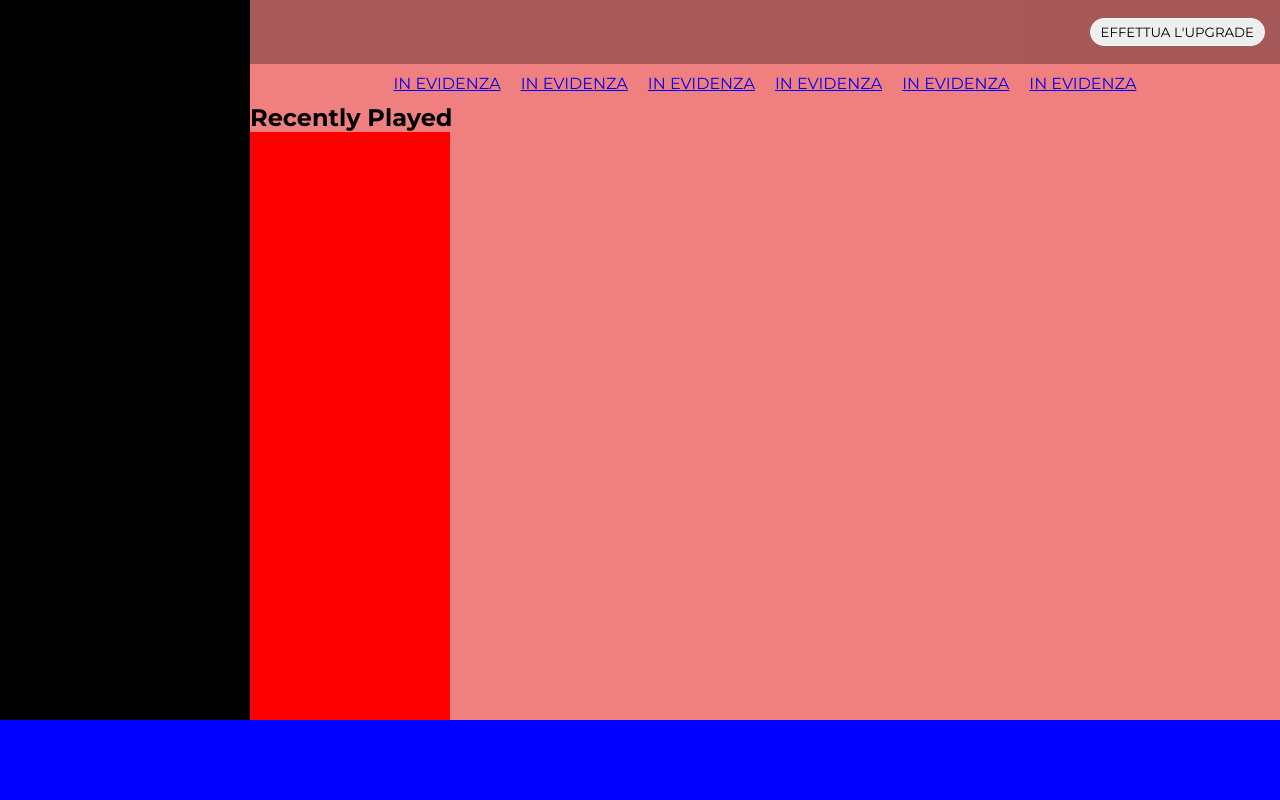
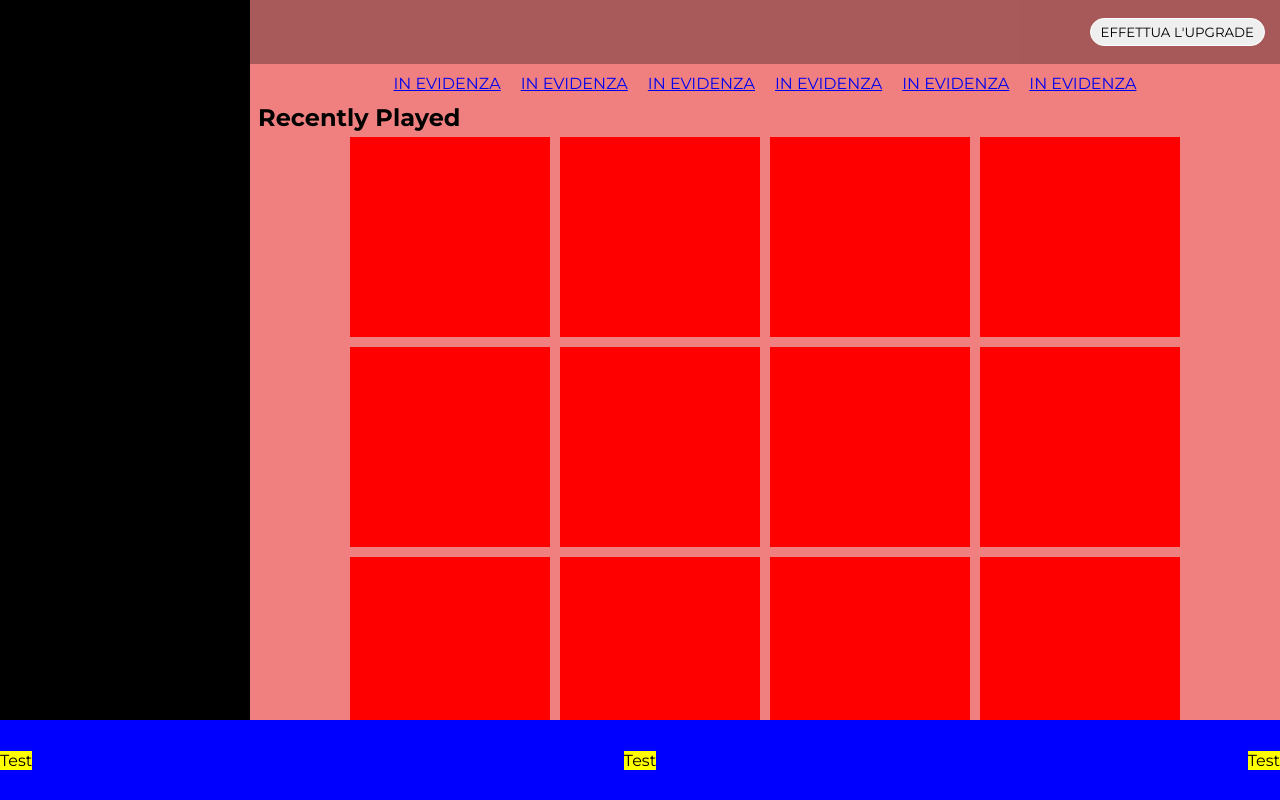
Before and after one commit to giulio30795/html-css-spotifyweb, a plain HTML site: page index.html in a window 1280 px wide. Drawn offline with Linux system fonts and the light colour scheme.

Commit message:
content test

```diff
--- a/css/main.css
+++ b/css/main.css
@@ -10,6 +10,7 @@
     background-color: red;
     height: 200px;
     width: 200px;
+    margin: 5px;
 }
 
 .main-container{
@@ -17,26 +18,22 @@
     height: 90vh;
 
 }
+/* Aside Section */
 
 aside{
     background-color: black;
     width: 250px;
+    flex-shrink: 0;
 }
 
-main{
-    background-color: lightcoral;
-    flex-grow: 1;
-    overflow: auto;
-    padding-top: 8vh;
+/* Header Section */
 
-
+header.cta-header button{
+    align-self: center;
+    padding: 5px 10px;
+    border-radius: 20px;
+    border: 1px solid white;
 }
-
-footer{
-    background-color: blue;
-    height: 10vh;
-}
-
 .cta-header{
     display: flex;
     height: 8vh;
@@ -48,14 +45,8 @@ footer{
     right: 0;
     justify-content: flex-end;
     padding: 20px 15px;
-
 }
-header.cta-header button{
-    align-self: center;
-    padding: 5px 10px;
-    border-radius: 20px;
-    border: 1px solid white;
-}
+/* Navbar Section */
 
 ul.navbar{
     display: flex;
@@ -67,3 +58,36 @@ ul.navbar{
 ul.navbar li{
     margin: 0 10px;
 }
+
+/* Main Section */
+
+main{
+    background-color: lightcoral;
+    flex-grow: 1;
+    overflow: auto;
+    padding: 8vh 1vh 0vh 1vh;
+
+}
+/* Playlist Content */
+.playlist-content{
+    display: flex;
+    justify-content: center;
+    flex-wrap: wrap;
+}
+
+
+/* Footer Section */
+
+footer{
+    background-color: blue;
+    height: 10vh;
+    display: flex;
+    justify-content: space-between;
+}
+
+footer div.footer-left, div.footer-center, div.footer-right{
+    background-color: yellow;
+    align-self: center;
+
+
+}
--- a/index.html
+++ b/index.html
@@ -31,6 +31,7 @@
             <header class="cta-header">
                 <button>EFFETTUA L'UPGRADE</button>
             </header>
+
             <!-- Navbar -->
             <ul class="navbar">
                 <li>
@@ -54,6 +55,9 @@
             </ul>
 
         <h2>Recently Played</h2>
+            <!-- Playlist Content -->
+
+            <div class="playlist-content">
                 <div class="test"></div>
                 <div class="test"></div>
                 <div class="test"></div>
@@ -62,13 +66,62 @@
                 <div class="test"></div>
                 <div class="test"></div>
                 <div class="test"></div>
+                <div class="test"></div>
+                <div class="test"></div>
+                <div class="test"></div>
+                <div class="test"></div>
+                <div class="test"></div>
+                <div class="test"></div>
+                <div class="test"></div>
+                <div class="test"></div>
+                <div class="test"></div>
+                <div class="test"></div>
+                <div class="test"></div>
+                <div class="test"></div>
+                <div class="test"></div>
+                <div class="test"></div>
+                <div class="test"></div>
+                <div class="test"></div>
+                <div class="test"></div>
+                <div class="test"></div>
+                <div class="test"></div>
+                <div class="test"></div>
+                <div class="test"></div>
+                <div class="test"></div>
+                <div class="test"></div>
+                <div class="test"></div>
+                <div class="test"></div>
+                <div class="test"></div>
+                <div class="test"></div>
+                <div class="test"></div>
+                <div class="test"></div>
+                <div class="test"></div>
+                <div class="test"></div>
+                <div class="test"></div>
+                <div class="test"></div>
+                <div class="test"></div>
+                <div class="test"></div>
+                <div class="test"></div>
+                <div class="test"></div>
+                <div class="test"></div>
+                <div class="test"></div>
+                <div class="test"></div>
+                <div class="test"></div>
+                <div class="test"></div>
+                <div class="test"></div>
+                <div class="test"></div>
+                <div class="test"></div>
+                <div class="test"></div>
+            </div>
             <!-- Content -->
         </main>
     </div>
     <!-- Footer -->
     <footer>
         <!-- Artist -->
-
+        <div class="footer-left">Test</div>
+        <div class="footer-center">Test</div>
+        <div class="footer-right">Test</div>
         <!-- Player -->
 
         <!-- CTA -->
```
Lines whose indentation alone changed are shown as unchanged.
